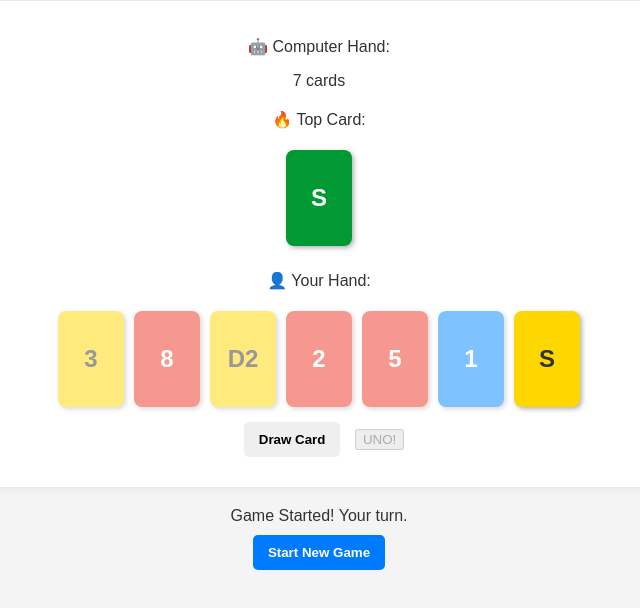
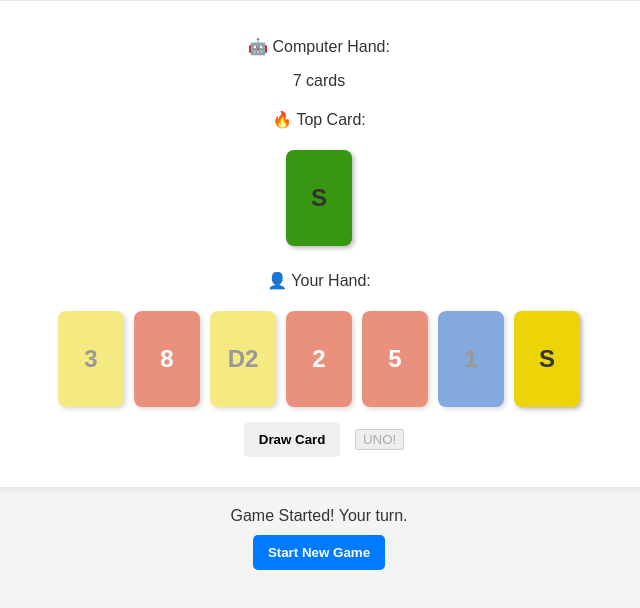
Before and after one commit to VoltaicPhantom/Website, a plain HTML site: page uno/index.html in a window 1280 px wide. Shown: the part 80-688 px from the top of the page, without its empty margins (321-961 px from the left). Drawn offline with Linux system fonts and the light colour scheme.

Commit message:
Update color styles for card and button classes

```diff
--- a/uno/style.css
+++ b/uno/style.css
@@ -42,10 +42,10 @@ body {
 }
 
 /* Color Classes */
-.card.R, .color-btn.R { background-color: #EE3322; color: white; } /* Red */
-.card.G, .color-btn.G { background-color: #009933; color: white; }
-.card.B, .color-btn.B { background-color: #0088FF; color: white; } /* Slightly brighter blue */
-.card.Y, .color-btn.Y { background-color: #FFD700; color: #333; }
+.card.R, .color-btn.R { background-color: #D72600; color: white; } /* Red */
+.card.G, .color-btn.G { background-color: #379711; color: #333; }
+.card.B, .color-btn.B { background-color: #0956BF; color: #333; } /* Slightly brighter blue */
+.card.Y, .color-btn.Y { background-color: #ECD407; color: #333; }
 .card.BL { background-color: #111111; color: white; } /* Black (Wild) */
 
 /* Special Card Styling for Top Card */
```
